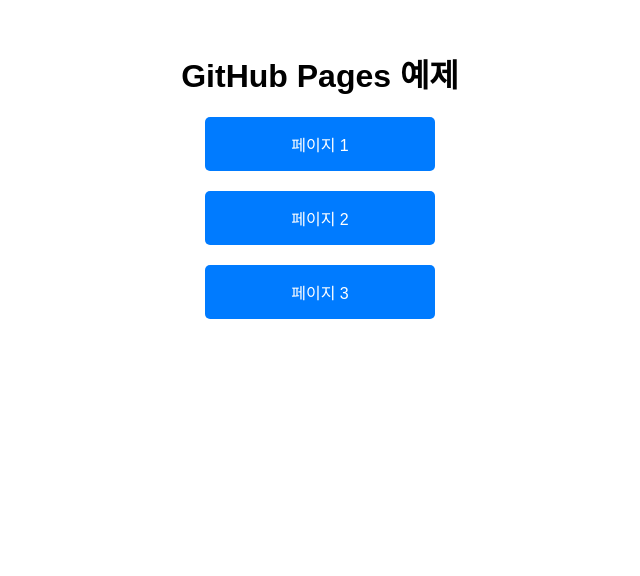
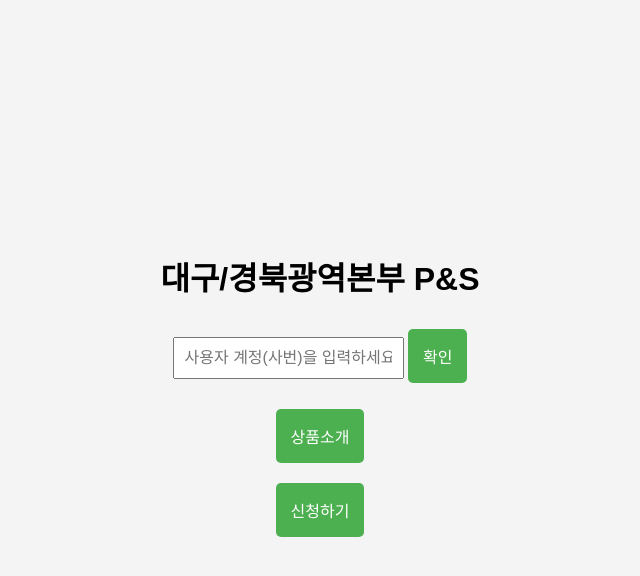
Before and after one commit to j-been2/pnstest, a plain HTML site: page index.html in a window 1280 px wide. Shown: the whole page, without its empty margins (320-960 px from the left). Drawn offline with Linux system fonts and the light colour scheme.

Commit message:
index 수정정

```diff
--- a/index.html
+++ b/index.html
@@ -1,32 +1,25 @@
-<!-- index.html -->
+
 <!DOCTYPE html>
 <html lang="ko">
 <head>
     <meta charset="UTF-8">
     <meta name="viewport" content="width=device-width, initial-scale=1.0">
-    <title>GitHub Pages 예제</title>
-    <style>
-        body {
-            text-align: center;
-            font-family: Arial, sans-serif;
-            margin: 50px;
-        }
-        .btn {
-            display: block;
-            width: 200px;
-            margin: 20px auto;
-            padding: 15px;
-            background-color: #007bff;
-            color: white;
-            text-decoration: none;
-            border-radius: 5px;
-        }
-    </style>
+    <title>대구/경북광역본부 P&S</title>
+    <link rel="stylesheet" href="static/style.css">
 </head>
 <body>
-    <h1>GitHub Pages 예제</h1>
-    <a class="btn" href="page1.html">페이지 1</a>
-    <a class="btn" href="page2.html">페이지 2</a>
-    <a class="btn" href="page3.html">페이지 3</a>
+    <div class="container">
+        <h1>대구/경북광역본부 P&S</h1>
+
+        <input type="text" id="userInput" placeholder="사용자 계정(사번)을 입력하세요." />
+        <button id="checkAccessBtn">확인</button>
+
+        <div id="buttonContainer" class="button-container">
+            <button class="action-button" onclick="navigateTo('product')">상품소개</button>
+            <button class="action-button" onclick="navigateTo('apply')">신청하기</button>
+        </div>
+    </div>
+
+    <script src="static/script.js"></script>
 </body>
 </html>
--- /dev/null
+++ b/static/script.js
@@ -0,0 +1,24 @@
+// 관리되는 목록 (manage.json 파일에서 불러올 예정)
+const allowedUsers = ["admin", "user1", "user2"]; // 예시 목록, 실제로는 manage.json에서 불러오기
+
+// 사용자 입력에 따른 권한 확인
+document.getElementById('checkAccessBtn').addEventListener('click', function () {
+    const userInput = document.getElementById('userInput').value;
+
+    if (allowedUsers.includes(userInput)) {
+        alert("권한이 확인되었습니다.");
+        document.getElementById('buttonContainer').style.display = 'block'; // 버튼 표시
+    } else {
+        alert("권한이 없습니다.");
+        document.getElementById('buttonContainer').style.display = 'none'; // 버튼 숨기기
+    }
+});
+
+// 페이지 이동 함수
+function navigateTo(page) {
+    if (page === 'product') {
+        window.location.href = 'page1.html'; // 상품소개 페이지로 이동
+    } else if (page === 'apply') {
+        window.location.href = 'apply.html'; // 신청하기 페이지로 이동
+    }
+}
--- /dev/null
+++ b/static/style.css
@@ -0,0 +1,66 @@
+/* 기본 스타일 */
+* {
+    margin: 0;
+    padding: 0;
+    box-sizing: border-box;
+}
+
+body {
+    font-family: Arial, sans-serif;
+    background-color: #f4f4f4;
+    display: flex;
+    justify-content: center;
+    align-items: center;
+    height: 100vh;
+    flex-direction: column;
+}
+
+.container {
+    text-align: center;
+}
+
+h1 {
+    font-size: 2rem;
+    margin-bottom: 20px;
+}
+
+/* 사용자 입력 및 버튼 */
+input {
+    padding: 10px;
+    font-size: 1rem;
+    margin-bottom: 20px;
+}
+
+button {
+    padding: 15px;
+    font-size: 1rem;
+    margin: 10px 0;
+    cursor: pointer;
+    border: none;
+    border-radius: 5px;
+    background-color: #4CAF50;
+    color: white;
+}
+
+/* 버튼 hover 효과 */
+button:hover {
+    background-color: #45a049;
+}
+
+.button-container {
+    display: flex;
+    flex-direction: column;
+    align-items: center;
+}
+
+/* 모바일 반응형 */
+@media screen and (max-width: 768px) {
+    h1 {
+        font-size: 1.5rem;
+    }
+
+    input,
+    button {
+        width: 80%;
+    }
+}
```
Also changed, not shown: manage.json (added, +7 -0 lines).
